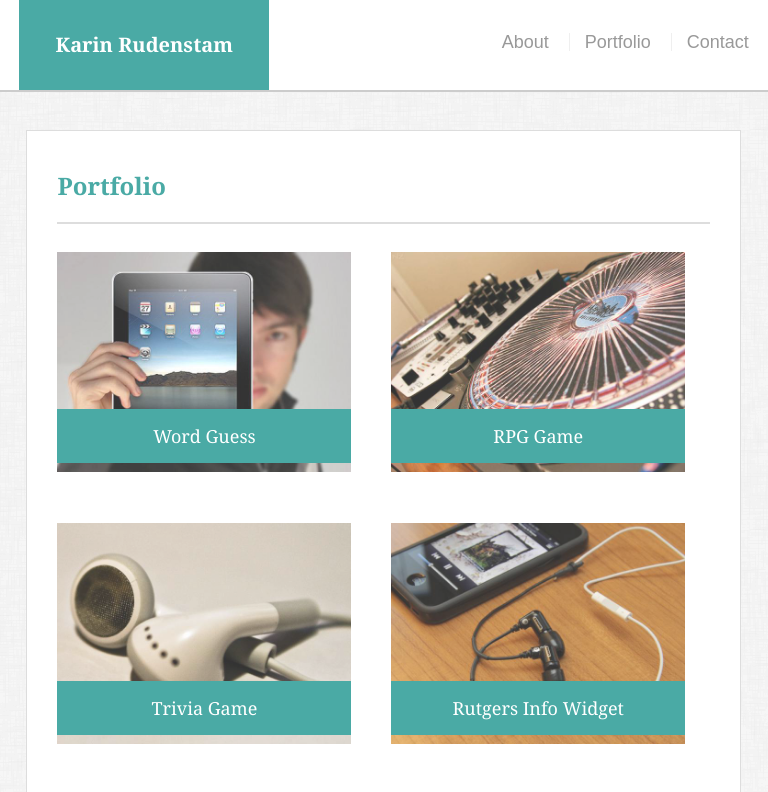
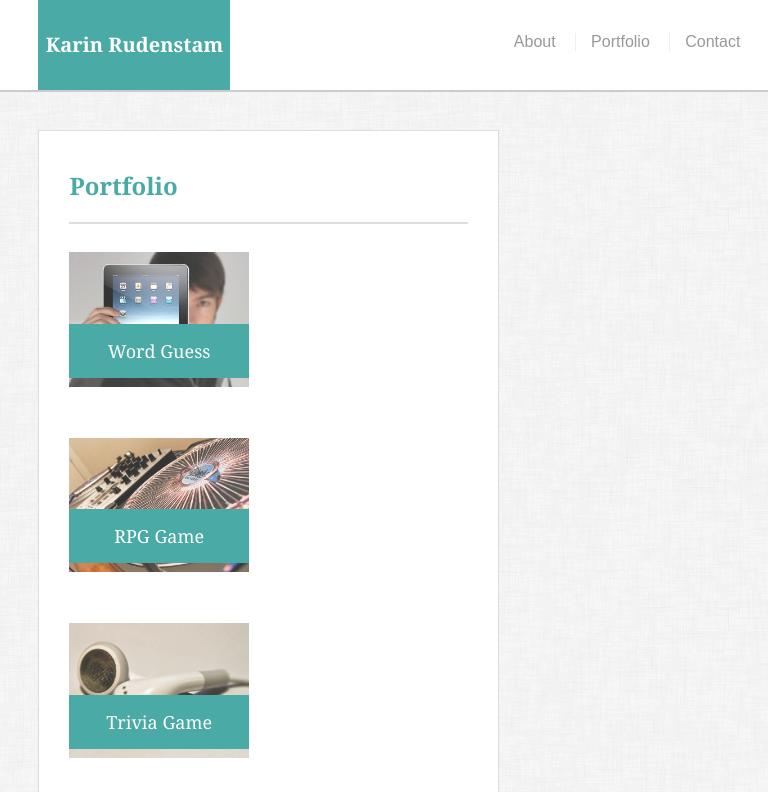
Before and after one commit to kmrudenstam/Responsive-Portfolio, a plain HTML site: page portfolio.html in a window 768 px wide. Shown: the top 792 px of the page. Drawn offline with Linux system fonts and the light colour scheme.

Commit message:
Responsive3

```diff
--- a/assets/CSS/style.css
+++ b/assets/CSS/style.css
@@ -356,7 +356,7 @@ input[type=submit] {
 
 
 
-@media screen and (min-width: 640px) and (max-width: 768px) {
+@media screen and (min-width: 641px) and (max-width: 768px) {
     body {
         font-size: 18px;
         line-height: 34px;
@@ -456,5 +456,114 @@ input[type=submit] {
           width: 98%;
           margin-left: 1%;
           margin-right: 1%;
+      }
+}
+
+
+
+@media screen and (min-width: 768px) and (max-width: 980px) {
+
+body {
+    font-size: 18px;
+    line-height: 34px;
+  }
+
+  * {
+    box-sizing: border-box;
+  }
+
+  /* general */
+
+  .container {
+    width: 100%;
+    clear: both;
+  }
+
+  h1, h2, h3, p {
+     margin-bottom: 8px;
+    }
+
+  h1 {
+    font-size: 24px;
+    padding-bottom: 12px;
+    border-bottom: 2px solid #dddddd;
+  }
+
+
+  /* header */
+
+  #logo {
+    display: inline;
+    float: left;
+    font-size: 16px;
+    width: 25%;
+    font-size: 20px;
+    margin-left: 5%;
+  }
+
+  nav {
+    display: inline;
+    float: left;
+    margin-left: 33%;
+    font-size: 16px;
+  }
+
+
+  /* footer */
+
+  footer {
+    padding: 30px 0;
+    font-size: 8px;
+    border-top: 4px solid #4aaaa5;
+    height: 35px;
+    width: 100%;
+  }
+
+  /* main */
+
+  .main-section {
+    width: 60%;
+    margin-left: 5%;
+  }
+
+  /* portfolio page */
+
+  .work {
+    position: relative;
+    float: left;
+    width: 45%;
+    margin: 20px 0 20px;
+    overflow: auto;
+  }
+
+  .work h3 {
+    position: absolute;
+    bottom: 20px;
+    width: 100%;
+    padding: 12px;
+    margin-bottom: 0;
+    font-size: 18px;
+  }
+
+
+
+  /* about me page */
+
+  .auth-image {
+    float: left;
+    width: 35%;
+    height: auto;
+    margin-bottom: 5px;
+  }
+
+  p {
+      font-size: 16px;
+  }
+
+  /* contact page */
+
+  .main-section {
+      width: 60%;
+  }
 
 }
```
Also changed, not shown: 1 other file.
